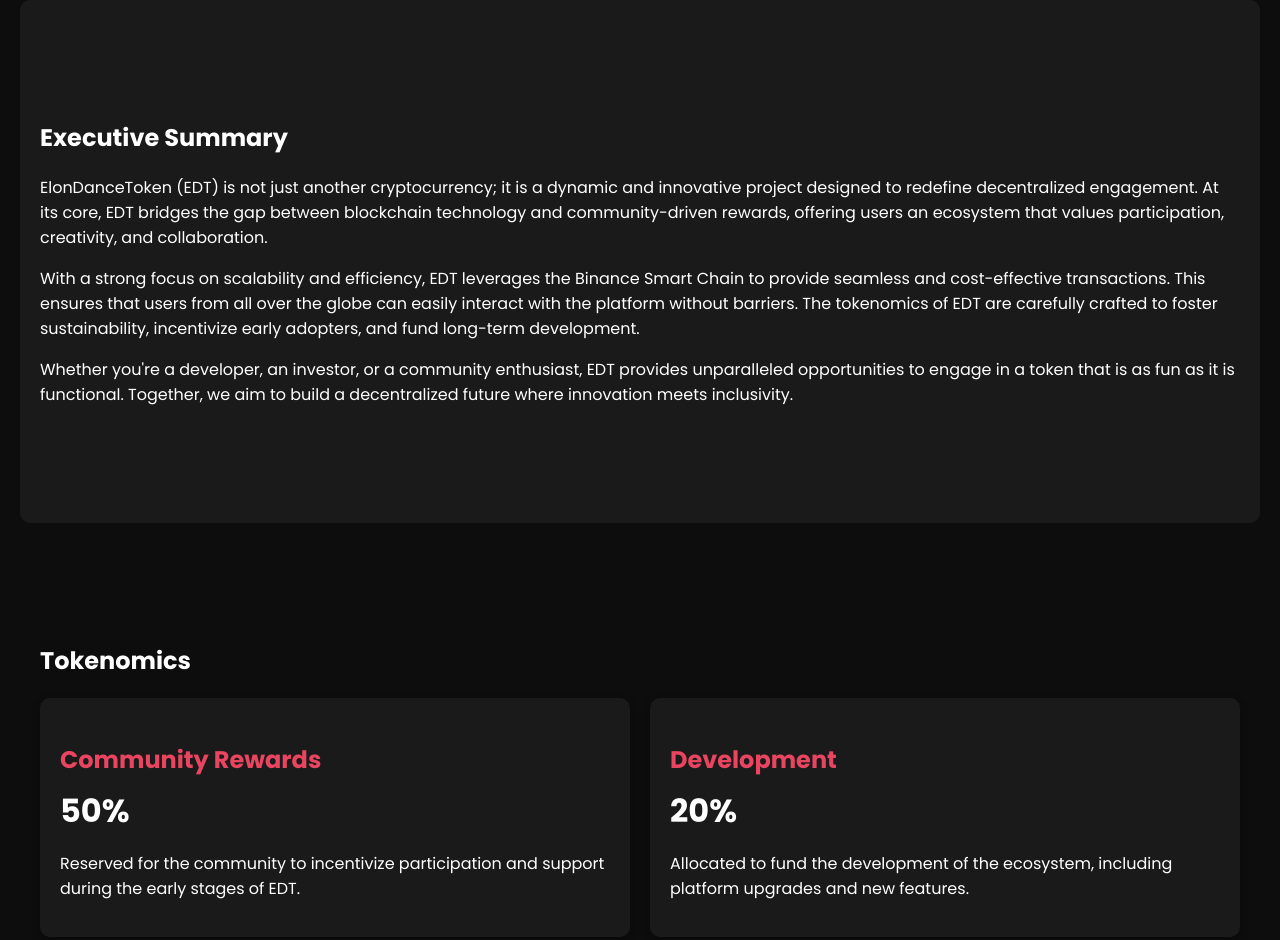
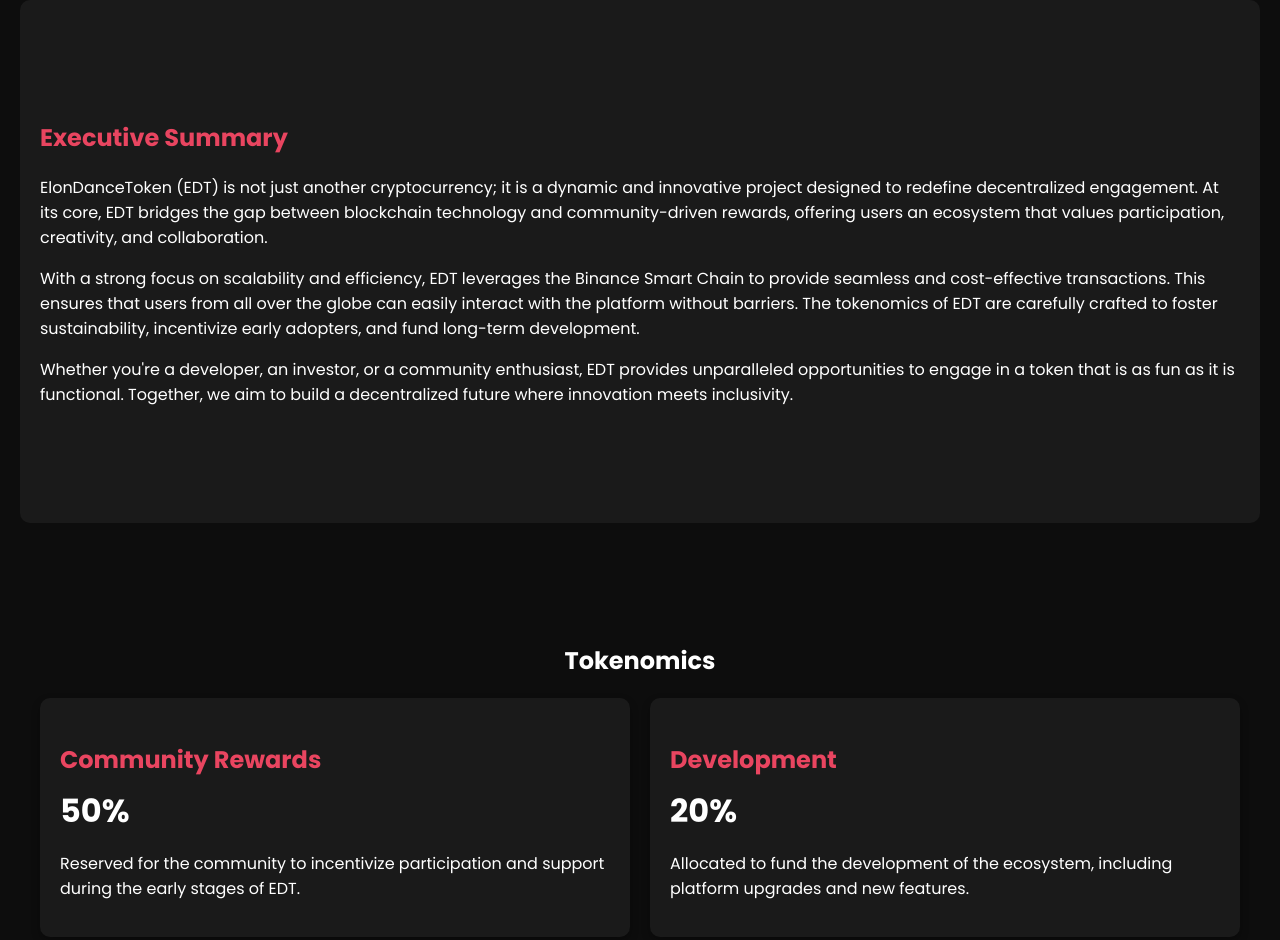
Before and after one commit to theArtist383/ElonDanceToken, a plain HTML site: page index.html in a window 1280 px wide. Shown: the part 800-1740 px from the top of the page. Drawn offline with Linux system fonts and the light colour scheme.

Commit message:
Adding webpage

```diff
--- a/index.html
+++ b/index.html
@@ -125,7 +125,9 @@
             box-shadow: 0 4px 8px rgba(0, 0, 0, 0.3);
             color: #fff;
         }
-
+        h2 {
+            color: #e94560;
+        }
         .tokenomics-item h3 {
             font-size: 1.5rem;
             margin-bottom: 10px;
@@ -232,7 +234,7 @@
     </section>
 
     <section id="tokenomics" class="section fadeIn">
-        <h2>Tokenomics</h2>
+        <h1 style="text-align: center;">Tokenomics</h1>
         <div class="tokenomics-grid">
             <div class="tokenomics-item">
                 <h3>Community Rewards</h3>
@@ -257,7 +259,7 @@
         </div>
     </section>
     <section id="roadmap" class="section fadeIn">
-        <h2 style="text-align: center;">Roadmap</h2>
+        <h1 style="text-align: center;">Roadmap</h1>
         <div class="roadmap-container">
             <div class="roadmap-stage">
                 <h3>Stage 1</h3>
```
